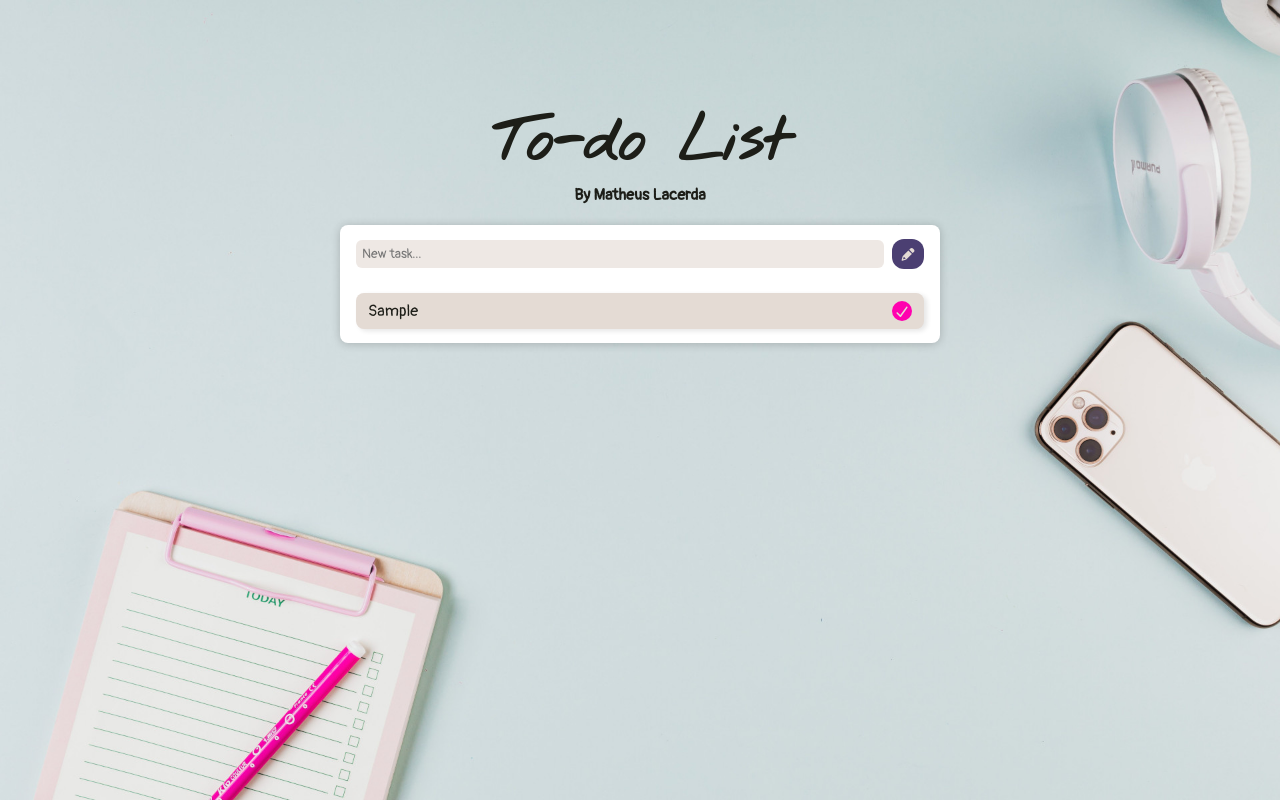
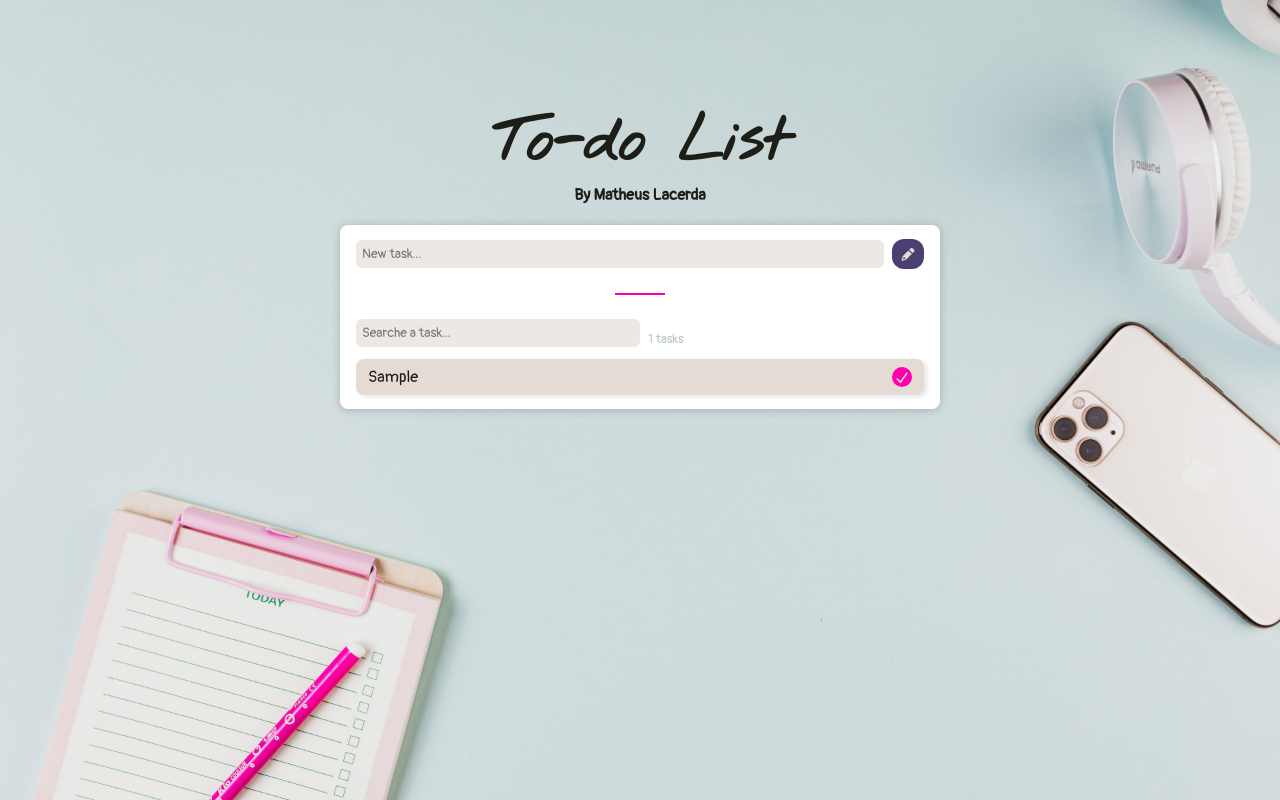
Before and after one commit to lacerda-dev/todo-list-react, a React (Vite) app: page / in a window 1280 px wide. Both pictures are taken after typing "Sample" into the empty fields and a click on the button 907 px from the left and 254 px from the top of the page. Built offline with nearby package versions, Linux system fonts and the light colour scheme.

Commit message:
criação de input de busca

```diff
--- a/src/App.css
+++ b/src/App.css
@@ -1,5 +1,3 @@
-
-
 .app {
   min-height: 100vh;
   position: relative;
--- a/src/App.jsx
+++ b/src/App.jsx
@@ -15,9 +15,9 @@ BÁSICO
 [X] - Estilos
 
 INTERMEDIARIO
-[] - Persistencia
-[] - Adicionar tarefa precionando enter
-[] - Input de buscar tarefa (no topo do container da lista)
+[X] - Persistencia
+[X] - Adicionar tarefa precionando enter
+[X] - Input de buscar tarefa (no topo do container da lista)
 [] - Botão de editar tarefa (dentro de cada tarefa)
 [] - Estilos
 
--- a/src/components/List/List.css
+++ b/src/components/List/List.css
@@ -1,4 +1,37 @@
 .container-list {
-    border-radius: 8px;
     margin-top: 24px;
 }
+.divider{
+    width: 50px;
+    height: 2px;
+    background-color: #FF01AF;
+    margin: auto;
+    margin-bottom: 24px;
+}
+.container-search{
+    display: flex;
+    position: relative;
+}
+.input-search{
+    width: 50%;
+    padding: 6px;
+    border: none;
+    background-color: #e4dbd49f;
+    border-radius: 6px;
+    font-family: "Pangolin", cursive;
+}
+.count-tasks {
+    font-size: .8rem;
+    font-family: "Pangolin", cursive;
+    color: #b6c1c3;
+    margin-left: 8px;
+    position: absolute;
+    bottom: 0;
+    left: 50%;
+}
+.error-search {
+    font-size: .8rem;
+    margin-top: 12px;
+    margin-left: 14px;
+    color: #FF01AF;
+}
--- a/src/components/List/List.jsx
+++ b/src/components/List/List.jsx
@@ -1,12 +1,40 @@
+import { useState } from "react";
 import { Task } from "../Task/Task";
 import "./List.css";
 
 export const List = ({ tasks, deletTask }) => {
+  const [searchTask, setSearchTask] = useState("");
+  const filteredTasks = tasks.filter((task) =>
+    task.toLowerCase().includes(searchTask.toLowerCase()),
+  );
+
   return (
     <div className="container-list">
-      {tasks.map((task, index) => (
+      <div className="divider"></div>
+      <div className="container-search">
+        <input
+          type="text"
+          className="input-search"
+          placeholder="Searche a task..."
+          value={searchTask}
+          onChange={(e) => setSearchTask(e.target.value)}
+        />
+        {filteredTasks.length === tasks.length ? (
+          <p className="count-tasks">{tasks.length} tasks</p>
+        ) : (
+          <p className="count-tasks">
+            {filteredTasks.length} of {tasks.length} tasks
+          </p>
+        )}
+      </div>
+      {filteredTasks.map((task, index) => (
         <Task key={index} task={task} index={index} deletTask={deletTask} />
       ))}
+      {filteredTasks.length > 0 ? (
+        ""
+      ) : (
+        <p className="error-search">* No tasks found</p>
+      )}
     </div>
   );
 };
--- a/src/components/Todo/Todo.css
+++ b/src/components/Todo/Todo.css
@@ -43,3 +43,9 @@
 .btn-new-task:hover {
     opacity: .8;
 }
+.error-task {
+    font-size: .7rem;
+    margin-left: 16px;
+    margin-top: 5px;
+    color: #FF01AF;
+}
--- a/src/components/Todo/Todo.jsx
+++ b/src/components/Todo/Todo.jsx
@@ -1,18 +1,29 @@
 import { useState } from "react";
 import { List } from "../List/List";
-import './Todo.css'
-import { FontAwesomeIcon } from '@fortawesome/react-fontawesome'
+import "./Todo.css";
+import { FontAwesomeIcon } from "@fortawesome/react-fontawesome";
 import { faPencil } from "@fortawesome/free-solid-svg-icons";
+import { useEffect } from "react";
 
 export const Todo = () => {
-  const [tasks, setTasks] = useState([]);
+  const [tasks, setTasks] = useState(() => {
+    const savedTasks = localStorage.getItem("@tasks");
+
+    return savedTasks ? JSON.parse(savedTasks) : [];
+  });
   const [newTask, setNewTask] = useState("");
+
+  useEffect(() => {
+    localStorage.setItem("@tasks", JSON.stringify(tasks));
+  }, [tasks]);
 
   function createTask(e) {
     e.preventDefault();
 
-    setTasks([...tasks, newTask]);
-    setNewTask("");
+    if (newTask !== "") {
+      setTasks([...tasks, newTask]);
+      setNewTask("");
+    }
   }
 
   function deletTask(index) {
@@ -31,7 +42,7 @@ export const Todo = () => {
             placeholder="New task..."
           />
           <button type="submit" className="btn-new-task">
-            <FontAwesomeIcon icon={faPencil} className="icon"/>
+            <FontAwesomeIcon icon={faPencil} className="icon" />
           </button>
         </form>
       </div>
```
Lines whose indentation alone changed are shown as unchanged.
